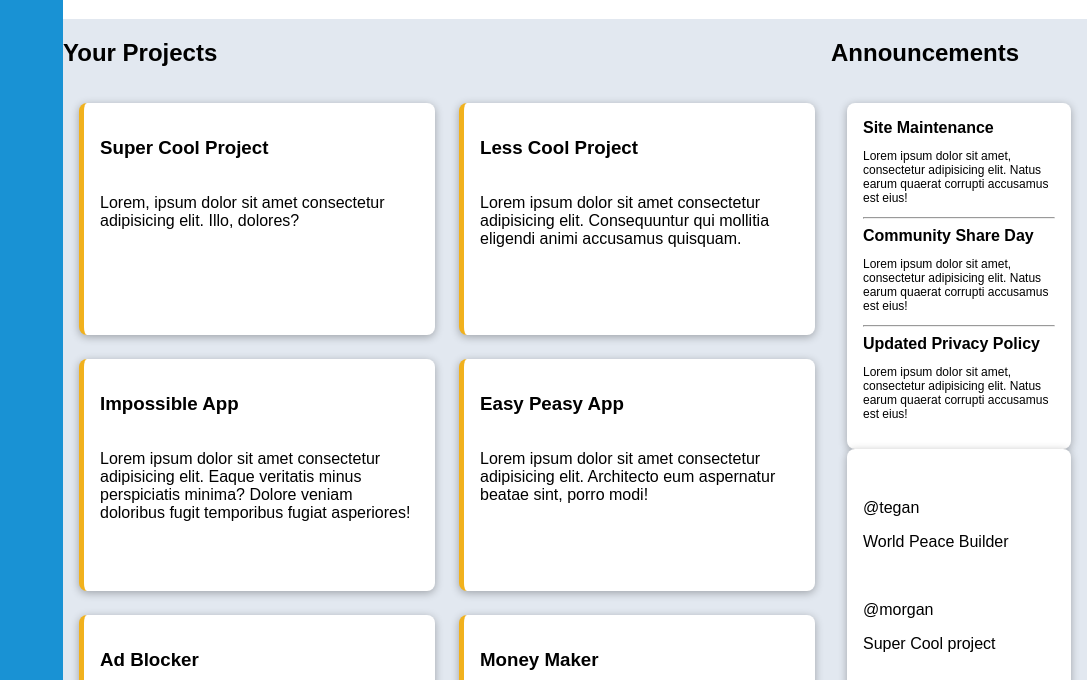
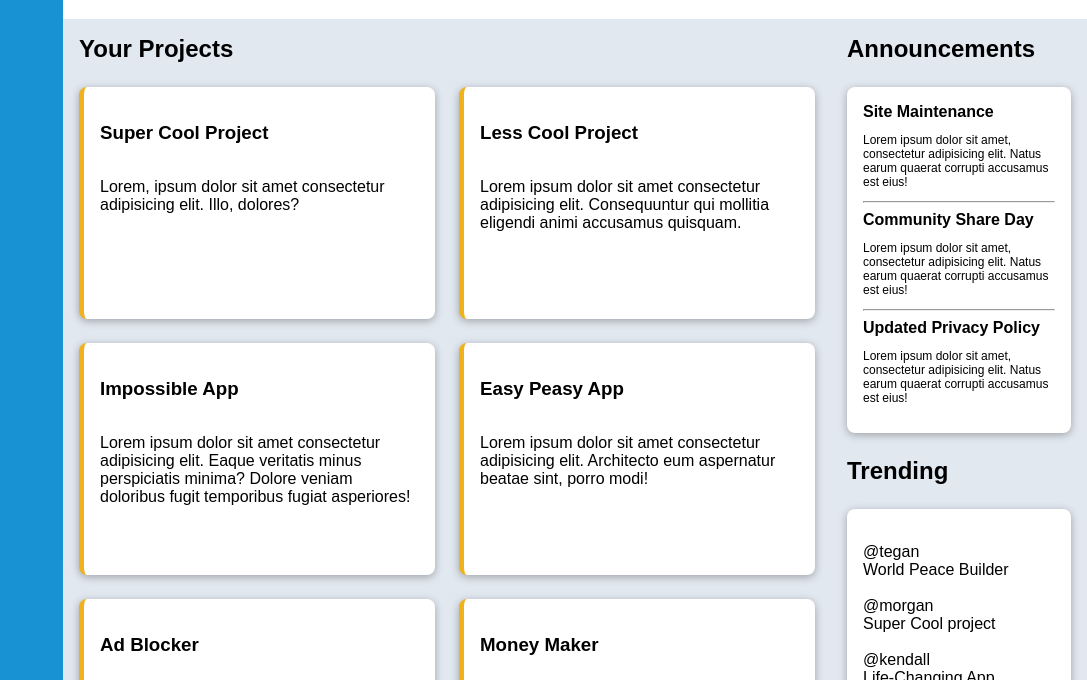
Before and after one commit to Agoth24/admin-dashboard, a plain HTML site: page index.html in a window 1280 px wide. Shown: the part 116-796 px from the top of the page, without its empty margins (193-1280 px from the left). Drawn offline with Linux system fonts and the light colour scheme.

Commit message:
There's hope... Let's see if this works out
Changing grid properties and restructuring nested grids
to fix layout issues with the dashboard

```diff
--- a/index.html
+++ b/index.html
@@ -23,9 +23,8 @@
     </div>
     <div class="sidebar"></div>
     <section class="dashboard">
+      <div class="dash-grid">
         <h2 class="projects">Your Projects</h2>
-      <h2 class="announcements">Announcements</h2>
-      <div class="dash-grid">
         <div class="project-card">
           <h3>Super Cool Project</h3>
           <p>
@@ -64,10 +63,15 @@
         </div>
         <div class="project-card">
           <h3>Money Maker</h3>
-          <p>Lorem ipsum dolor sit amet consectetur adipisicing elit. Atque iure totam quisquam rerum. Unde voluptatem vel sapiente dolorum?</p>
+          <p>
+            Lorem ipsum dolor sit amet consectetur adipisicing elit. Atque iure
+            totam quisquam rerum. Unde voluptatem vel sapiente dolorum?
+          </p>
         </div>
       </div>
       <div class="side-dash">
+        <div class="announcements">
+          <h2 class="announcements">Announcements</h2>
           <div class="announcement-card">
             <div>
               <strong>Site Maintenance</strong>
@@ -93,25 +97,30 @@
               </p>
             </div>
           </div>
+        </div>
+        <div class="trending">
+          <h2 class="trending">Trending</h2>
           <div class="trending-card">
             <div class="trending-account">
-                <img src="#" alt="">
+              <img src="#" alt="" />
               <p class="media-handle">@tegan</p>
               <p class="user-bio">World Peace Builder</p>
             </div>
             <div class="trending-account">
-                <img src="#" alt="">
+              <img src="#" alt="" />
               <p class="media-handle">@morgan</p>
               <p class="user-bio">Super Cool project</p>
             </div>
             <div class="trending-account">
-                <img src="#" alt="">
+              <img src="#" alt="" />
               <p class="media-handle">@kendall</p>
               <p class="user-bio">Life-Changing App</p>
-            </div>   <div class="trending-account">
-                <img src="#" alt="">
+            </div>
+            <div class="trending-account">
+              <img src="#" alt="" />
               <p class="media-handle">@alex</p>
               <p class="user-bio">No Traffic Maker</p>
+            </div>
           </div>
         </div>
       </div>
--- a/style.css
+++ b/style.css
@@ -1,3 +1,5 @@
+/* GLOBAL DECLARATIONS */
+
 body,
 html {
   box-sizing: border-box;
@@ -10,8 +12,10 @@ html {
   --bg-grey: #e2e8f0;
   --accent-orange: #f1b11d;
   --light-blue: #1992d4;
+  --dash-gap: 1.5rem;
+  --grid-padding: 1rem;
 }
-
+/* HEADER */
 div.header {
   display: grid;
   grid-column: 2/-1;
@@ -32,41 +36,48 @@ input[type="search"] {
 .greeting {
 }
 
+
+/* END OF HEADER */
+
 body {
   display: grid;
   grid-template-columns: 1fr 4fr;
   height: 100vh;
 }
 
+/* SIDEBAR */
 .sidebar {
   grid-column: 1;
   grid-row: 1/3;
   background-color: var(--light-blue);
 }
 
+
+
+/* END OF SIDEBAR */
+
 .dashboard {
   background-color: var(--bg-grey);
   display: grid;
   grid-template-columns: 3fr 1fr;
+  align-items: stretch;
 }
 
+/* PROJECTS SECTION */
 .dash-grid {
   display: grid;
   grid-template-columns: 1fr 1fr;
-  grid-template-rows: repeat(3, 1fr);
-  gap: 1.5rem;
-  padding: 1rem;
+  grid-template-rows: auto 1fr;
+  gap: var(--dash-gap);
+  padding: var(--grid-padding);
   grid-column: 1;
 }
 
+
 h2.projects {
-  grid-column: 1/1;
+  grid-column: 1/3;
   grid-row: 1;
-}
-
-h2.announcments {
-  grid-column: 2;
-  grid-row: 1;
+  margin: 0;
 }
 
 .project-card,
@@ -76,6 +87,7 @@ h2.announcments {
   padding: 1rem;
   border-radius: 8px;
   box-shadow: 0 2px 8px rgba(0, 0, 0, 0.3);
+  min-height: min-content;      /* Watch out here */
 }
 .project-card {
   display: flex;
@@ -83,21 +95,50 @@ h2.announcments {
   border-left: 5px solid var(--accent-orange);
   flex-direction: column;
 }
+/* END OF PROJECTS SECTION */
 
+
+/* SIDE DASHBOARD */
 .side-dash {
+  display: flex;
+  flex-direction: column;
+  padding: var(--grid-padding);
+  gap: var(--dash-gap);
+}
+div.announcements, div.trending {
   display: grid;
-  grid-template-rows: 1fr 1fr;
-  height: 400px;
-  padding: 1rem;
+  grid-template-columns: 1fr;
+  grid-template-rows: auto 1fr;
+  gap: var(--dash-gap);
 }
+
+h2.announcements {
+  margin: 0;
+}
+
 .announcement-card {
   display: block;
   gap: 2rem;
+  padding: 1rem;
 }
 
 .announcement-card p {
   font-size: 0.75em;
 }
+
+div.trending {
+
+}
+
+h2.trending {
+  margin: 0;
+}
 .trending-card {
 
 }
+
+.trending-card p{
+  margin: 0;
+}
+
+/* END OF SIDE DASHBOARD */
```
Lines whose indentation alone changed are shown as unchanged.
